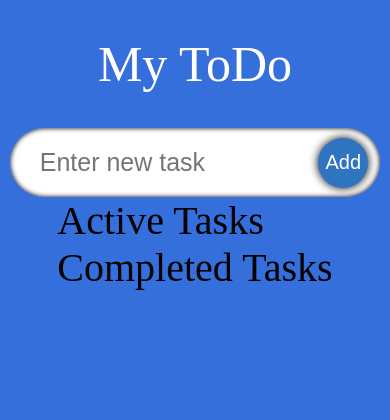
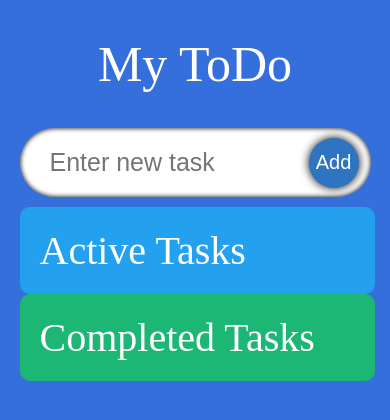
Before and after one commit to OlhaDorofiychuk/typescript_todo, a React (Create React App) app: page / in a window 390 px wide. Shown: the top 420 px of the page. Built offline with nearby package versions, Linux system fonts and the light colour scheme; the HTML template or start-up script is replaced by a standard one; a web font is replaced by a local one.

Commit message:
before installing beautiful-dnd

```diff
--- a/src/components/TodoList.tsx
+++ b/src/components/TodoList.tsx
@@ -17,7 +17,7 @@ const TodoList: React.FC<Props> = ({todos,setTodos}) => {
                 <SingleTodo todo={todo} todos={todos} key={todo.id} setTodos={setTodos}/>
             ))}
         </div>
-        <div className="list_todo remove">
+        <div className="list_todos completed">
         <span className="list_todos_heading">Completed Tasks</span>
             {todos.map((todo)=>(
                 <SingleTodo todo={todo} todos={todos} key={todo.id} setTodos={setTodos}/>
--- a/src/components/style.css
+++ b/src/components/style.css
@@ -1,5 +1,9 @@
 .container {
-  display: grid;
+  display: flex;
+  width: 90%;
+  margin-top: 10px;
+  align-items: flex-start;
+  justify-content: space-between;
 
 }
 .input {
@@ -48,21 +52,36 @@
     box-shadow: 0 0 5px black;
   }
 
+  .list_todos_heading {
+    color: white;
+  }
   .list_todos {
     display: flex;
-    justify-content: left;
-    width: 90%;
-    flex-wrap: wrap;
+    flex-direction: column;
+    width: 45%;
+    border-radius: 10px;
+    padding: 20px;
+    background-color: #24a1ee;
+
+  }
+  .completed {
+    background-color: #10dc43aa;
   }
 
   .todo_single {
     display: flex;
-    width: 30%;
     border-radius: 5px;
     padding: 20px;
     margin-top: 15px;
     margin-right: 8px;
     background-color: rgb(221, 221, 17);
+    transition: 0.2;
+  }
+
+  .todo_single:hover{
+    transform: scale(1.02);
+    box-shadow: black 0 5px 5px;
+
   }
   .todo_single_text {
     flex: 1;
@@ -86,20 +105,16 @@
 font-size: 40px;
 }
 
-  @media (max-width: 1200px) {
-    .todo_single {
-      width: 40%;
-    }
-  }
 
   @media (max-width: 700px) {
     .input {
-      width: 95%;
+      width: 90%;
     }
     .list_todos {
-      width: 95%;
+      width: 90%;
     }
-    .todo_single {
-      width: 100%;
-    }
+ .container {
+  width: 90%;
+  flex-direction: column;
+ }
   }
```
